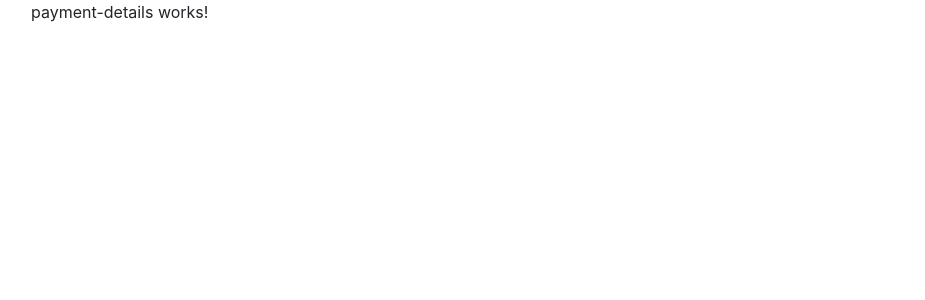
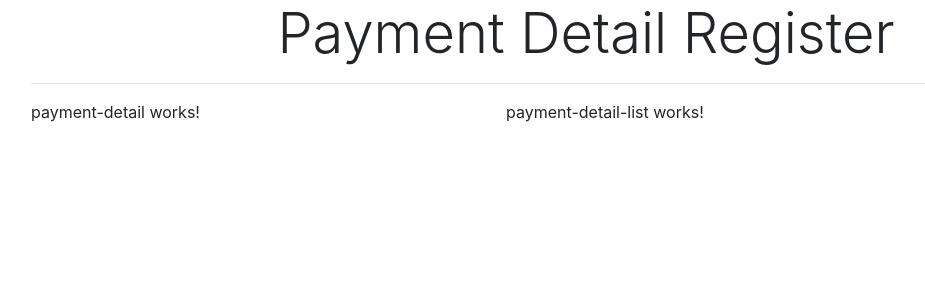
Before and after one commit to pigman8857/FAChallengeApi, an Angular app: page / in a window 1280 px wide. Shown: the top 300 px of the page, without its empty margins (54-979 px from the left). Built offline with nearby package versions, Linux system fonts and the light colour scheme.

Commit message:
use payment-detail and payment-detail-list in payment-details

```diff
--- a/src/app/payment-details/payment-details.component.html
+++ b/src/app/payment-details/payment-details.component.html
@@ -1 +1,12 @@
-<p>payment-details works!</p>
+<div class="jumbtron">
+    <h1 class="display-4 text-center">Payment Detail Register</h1>
+    <hr>
+    <div class="row">
+        <div class="col-md-5">
+            <app-payment-detail></app-payment-detail>
+        </div>
+        <div class="col-md-7">
+            <app-payment-detail-list></app-payment-detail-list>
+        </div>
+    </div>
+</div>
```
